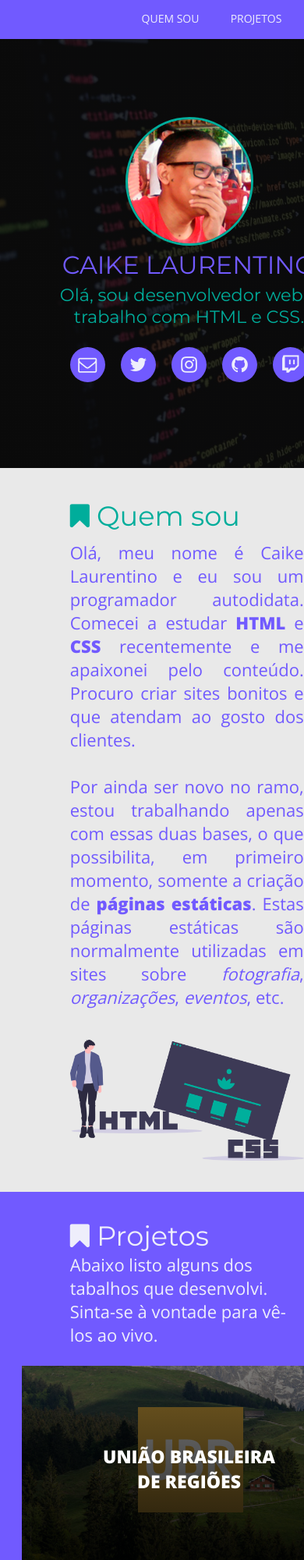
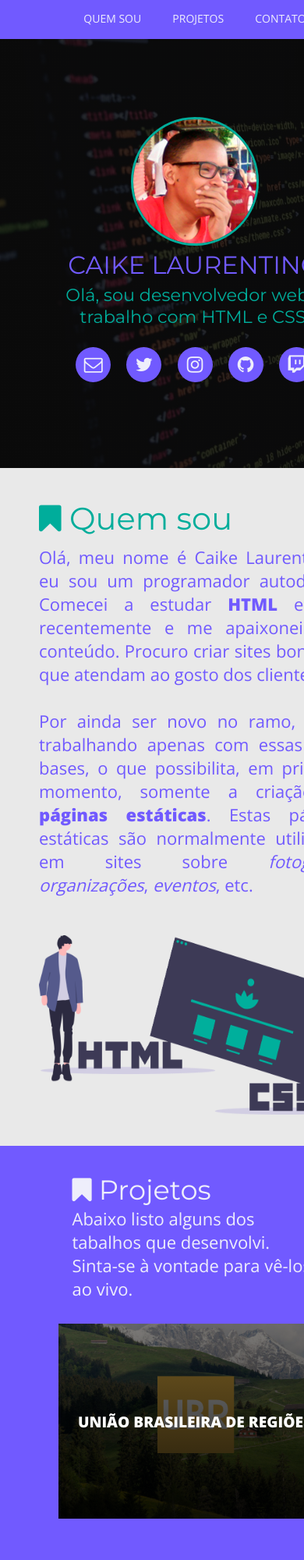
Before and after one commit to caike72/caike72.github.io, a plain HTML site: page index.html in a window 390 px wide. Shown: the top 2000 px of the page at 78% size. Drawn offline with nearby package versions, Linux system fonts and the light colour scheme.

Commit message:
responsivo

```diff
--- a/css/style.css
+++ b/css/style.css
@@ -2,6 +2,7 @@
     --verde: #00ad9b;
     --roxo: #715aff;
     --branco: #eeeefb;
+    --main: #e9e9e9;
 }
 
 * {
@@ -13,9 +14,11 @@ a {
     color: white;
 }
 body {
-    background-color: #e9e9e9;
+    background-color: var(--main);
     font-family: 'Open Sans', sans-serif;
     font-weight: 400;
+    justify-content: center;
+    min-width: 500px;
 }
 
 ::-moz-selection { /* Code for Firefox */
@@ -46,14 +49,14 @@ body {
 
 /* TOPO */
 
-#menu {
+nav {
     text-align: right;
     height: 50px;
     background: var(--roxo);
     order: 1;
 }
 
-#menu li {
+nav li {
     display: inline-block;
     margin-top: 12px;
     margin-bottom: 12px;
@@ -61,19 +64,19 @@ body {
     text-transform: uppercase;
 }
 
-#menu li a{
+nav li a{
     text-decoration: none;
     color: var(--branco);
     font-size: 14px;
     padding: 18px;
 }
 
-#menu li a:hover{
+nav li a:hover{
     background-color: var(--verde);
     margin-bottom: 18px;
 }
 
-#header {
+header {
     text-align: center;
     height: 450px;
     order: 2;
@@ -85,7 +88,7 @@ body {
       background-size:  cover;
 }
 
-#header h1 {
+header h1 {
     font-family: 'Montserrat', sans-serif;
     font-weight: 400;
     font-size: 2em;
@@ -100,7 +103,7 @@ body {
     border-style: solid;
 }
 
-#header h2 {
+header h2 {
     font-family: 'Montserrat', sans-serif;
     font-size: 1.4em;
     font-weight: 400;
@@ -130,7 +133,7 @@ body {
 
 /* CONTEÚDO */
 
-#quemsou {
+#about {
     order: 3;
     width: 63%;
     align-self: center;
@@ -143,7 +146,7 @@ body {
 }
 
 
-#conteudo1 {
+#content__1 {
     order: 4;
     width: 63%;
     align-self: center;
@@ -154,7 +157,7 @@ body {
     align-items: center;
 }
 
-#conteudo1 p{
+#content__1 p{
     order: 1;
     color: var(--roxo);
     font-size: 22px;
@@ -165,7 +168,7 @@ body {
 
 }
 
-#conteudo1 img {
+#content__1 img {
     order: 2;
     width: 300px;
     height: 155px;
@@ -174,7 +177,22 @@ body {
     margin-bottom: 20px;
 }
 
-#projetos {
+#content__2 {
+    order: 6;
+    background-color: var(--roxo);
+    padding-top: 20px;
+    padding-bottom: 20px;
+}
+
+#content__2 p{
+    order: 2;
+    width: 63%;
+    font-size: 22px;;
+    margin: 0 auto;
+    color: var(--branco);
+}
+
+#projects {
     order: 5;
     width: 63%;
     align-self: center;
@@ -186,61 +204,83 @@ body {
     padding-top: 15px;
 }
 
-#conteudo2 {
-    order: 6;
+/* THUMBNAIL STYLE */
+
+#thumbnail__holder {
+    width: 100%;
     background-color: var(--roxo);
-    padding-top: 20px;
-    padding-bottom: 20px;
+    display: flex;
+    flex-wrap: wrap;
+    justify-content: space-evenly;
+    align-items: center;
+    text-align: center;
+    position: relative;
 }
 
-#conteudo2 p{
-    order: 2;
-    width: 63%;
-    font-size: 22px;;
-    margin: 0 auto;
-    color: var(--branco);
-}
-
-.item {
-    width: 230px;
-    margin: 25px;
-    padding: 100px;
-	background: var(--branco);
-	text-align: center;
-    font-size: 1em;
-    color: var(--roxo);
-    word-wrap: break-word;
+.thumbnail {
+    margin: 30px 15px;
+    height: 250px;
+    width: 350px;
+    background-position: center;
+    display: flex;
+    align-content: center;
     box-shadow: 0 0 0 0 rgba(0, 0, 0, 0.3) ;
     transition: 0.5s;
 }
 
-.item:hover {
+.thumbnail:hover {
     box-shadow: 5px 5px 0 0 rgba(0, 0, 0, 0.3) ;
     transition: 0.5s;
 }
-.flex {
-    display: flex;
-    flex-wrap: wrap;
-    justify-content: center;
+
+.thumbnail h4 {
+    font-size: 1.2em;
+    text-transform: uppercase;
+    font-weight: bold;
+    text-align: center;
+    margin: 30% auto;
 }
 
-/* PROJETOS */
-
-#item1 {
-    background-image: linear-gradient(
-        rgba(0, 0, 0, 0.5),
-        rgba(0, 0, 0, 0.9)
-      ),url(../img/projeto1.png);
-    background-position: center;
-    color: var(--branco);
-    font-size: 23px;
-    text-transform: uppercase;
-    font-weight: bold;
+#thumbnail__holder a {
+    display: inline-block;
+    text-decoration: none;
+    color: white;
 }
 
-#footer {
+/* CHANGE THE PICTURES HERE */
+
+#background1 {
+    background-image: linear-gradient( rgba(0, 0, 0, 0.5), rgba(0, 0, 0, 0.9) ),url(../img/projeto1.png);
+    background-position: center;
+    background-size: cover;
+}
+
+#background2 {
+    background-image: linear-gradient( rgba(0, 0, 0, 0.5), rgba(0, 0, 0, 0.9) ),url(../img/img1.jpg);
+    background-position: center;
+    background-size: cover;
+
+}
+
+#background3 {
+    background-image: linear-gradient( rgba(0, 0, 0, 0.5), rgba(0, 0, 0, 0.9) ),url(../img/img2.jpeg);
+    background-position: center;
+    background-size: cover;
+
+}
+
+#background4 {
+    background-image: linear-gradient( rgba(0, 0, 0, 0.5), rgba(0, 0, 0, 0.9) ),url(../img/img3.jpeg);
+    background-position: center;
+    background-size: cover;
+}
+
+/* FOOTER */
+
+footer {
     font-family: 'Open Sans', sans-serif;
     order: 8;
+    font-size: 0.9em;
     text-transform: uppercase;
     background: #715aff;
     text-align: center;
@@ -248,3 +288,113 @@ body {
     padding: 10px;
     margin-top: 100px;
 }
+
+/*  RESPONSIVENESS */
+
+@media all and (max-width: 500px) {
+
+    nav {
+        text-align: center;
+        height: 50px;
+        background: var(--roxo);
+        order: 1;
+    }
+
+    #content__1 {
+        order: 4;
+        width: 100%;
+        align-self: center;
+        padding-bottom: 20px;
+        display: flex;
+        flex-flow: column;
+        justify-content: space-between;
+        align-items: center;
+    }
+
+    #content__1 p{
+        order: 1;
+        color: var(--roxo);
+        font-size: 22px;
+        width: 90%;
+        min-width: 300px;
+        margin-bottom: 20px;
+        text-align: justify;
+        margin: auto 0;
+    }
+
+    #about {
+        order: 3;
+        width: 90%;
+        align-self: center;
+        font-family: 'Montserrat';
+        font-size: 2.5em;
+        margin-top: 40px;
+        margin-bottom: 10px;
+        color: var(--verde);
+        font-weight: 300;
+    }
+
+    #content__1 img {
+        order: 2;
+        width: 400px;
+        height: 230px;
+        min-width: 300px;
+        margin-top: 50px;
+        margin-bottom: 20px;
+    }
+
+  }
+
+  @media all and (max-width: 1200px) {
+
+    nav {
+        text-align: center;
+        height: 50px;
+        background: var(--roxo);
+        order: 1;
+    }
+
+    #content__1 {
+        order: 4;
+        width: 100%;
+        align-self: center;
+        padding-bottom: 20px;
+        display: flex;
+        flex-flow: column;
+        justify-content: space-between;
+        align-items: center;
+    }
+
+    #content__1 p{
+        order: 1;
+        color: var(--roxo);
+        font-size: 22px;
+        width: 80%;
+        min-width: 300px;
+        margin-bottom: 20px;
+        text-align: justify;
+        margin: auto 0;
+    }
+
+    #about {
+        order: 3;
+        width: 80%;
+        align-self: center;
+        font-family: 'Montserrat';
+        font-size: 2.5em;
+        margin-top: 40px;
+        margin-bottom: 10px;
+        color: var(--verde);
+        font-weight: 300;
+    }
+
+    #content__1 img {
+        order: 2;
+        width: 400px;
+        height: 230px;
+        min-width: 300px;
+        margin-top: 50px;
+        margin-bottom: 20px;
+    }
+
+  }
--- a/index.html
+++ b/index.html
@@ -2,7 +2,37 @@
 <html lang="en">
 <head>
     <meta charset="UTF-8">
-    <meta name="viewport" content="width=device-width, initial-scale=1.0">
+    <meta id="viewport" name="viewport">
+
+        <script type="text/javascript">
+            //mobile viewport hack
+            (function(){
+
+            function apply_viewport(){
+                if( /Android|webOS|iPhone|iPad|iPod|BlackBerry/i.test(navigator.userAgent)   ) {
+
+                var ww = window.screen.width;
+                var mw = 500; // min width of site
+                var ratio =  ww / mw; //calculate ratio
+                var viewport_meta_tag = document.getElementById('viewport');
+                if( ww < mw){ //smaller than minimum size
+                    viewport_meta_tag.setAttribute('content', 'initial-scale=' + ratio + ', maximum-scale=' + ratio + ', minimum-scale=' + ratio + ', user-scalable=no, width=' + mw);
+                }
+                else { //regular size
+                    viewport_meta_tag.setAttribute('content', 'initial-scale=1.0, maximum-scale=1, minimum-scale=1.0, user-scalable=yes, width=' + ww);
+                }
+                }
+            }
+
+            //ok, i need to update viewport scale if screen dimentions changed
+            window.addEventListener('resize', function(){
+                apply_viewport();
+            });
+
+            apply_viewport();
+
+            }());
+        </script>
     <link rel="stylesheet" type="text/css" href="css/style.css">
     <link href="https://fonts.googleapis.com/css2?family=Josefin+Sans:wght@300;400&family=Montserrat&family=Open+Sans:wght@300;400;800&display=swap" rel="stylesheet">
     <link rel="stylesheet" type="text/css" href="css/font-awesome.css">
@@ -12,20 +42,20 @@
 <body>
     <div id="main">
 
-        <!-- TOPO DA PÁGINA -->
+        <nav>
+            <ul>
+                <li><a href="#about">Quem sou</a></li>
+                <li><a href="#projects">Projetos</a></li>
+                <li><a href="#contact">Contato</a></li>
+            </ul>
+        </nav>
 
-        <div id="menu">
-            <ul>
-                <li><a href="#quemsou">Quem sou</a></li>
-                <li><a href="#projetos">Projetos</a></li>
-                <li><a href="#contato">Contato</a></li>
-            </ul>
-        </div>
-
-        <div id="header">
+        <header>
 
             <div id="avatar">
+                <a href="index.html">
                 <img src="img/avatar.png" alt="foto de perfil">
+                </a>
             </div>
                 <h1>Caike Laurentino</h1>
                 <h2>Olá, sou desenvolvedor web e trabalho com HTML e CSS.</h2>
@@ -37,38 +67,53 @@
                 <a href="https://github.com/caike72"><i class="fa fa-github" aria-hidden="true"></i></a>
                 <a href="https://twitch.tv/tozeos/" target="_blank"><i class="fa fa-twitch" aria-hidden="true"></i></a>
             </div>
-        </div>
+        </header>
 
-        <!-- CONTEÚDO -->
-        <div id="quemsou" class="whoami"><i class="fa fa-bookmark" aria-hidden="true"></i> Quem sou</div>
-        <div id="conteudo1">
+        <div id="about"><i class="fa fa-bookmark" aria-hidden="true"></i> Quem sou</div>
+            <div id="content__1">
+
                 <p>
                     Olá, meu nome é Caike Laurentino e eu sou um programador autodidata. Comecei a estudar <strong>HTML</strong> e <strong>CSS</strong> recentemente e me apaixonei pelo conteúdo. Procuro criar sites bonitos e que atendam ao gosto dos clientes.<br>
                         <br>
                     Por ainda ser novo no ramo, estou trabalhando apenas com essas duas bases, o que possibilita, em primeiro momento, somente a criação de <strong>páginas estáticas</strong>. Estas páginas estáticas são normalmente utilizadas em sites sobre <i>fotografia</i>, <i>organizações</i>, <i>eventos</i>, etc.
                 </p>
+
                     <img src="img/html5_css3.png">
+
             </div>
 
-        <div id="conteudo2">
-        <div id="projetos"><i class="fa fa-bookmark" aria-hidden="true"></i> Projetos</div>
+        <div id="content__2">
+
+            <div id="projects"><i class="fa fa-bookmark" aria-hidden="true"></i> Projetos</div>
+
                 <p>
                     Abaixo listo alguns dos tabalhos que desenvolvi. Sinta-se à vontade para vê-los ao vivo.
                 </p>
-            <section class="container flex">
-                <div class="item" id="item1"><a href="https://caike72.github.io/ubr/" target="_blank"><span>União Brasileira de Regiões</span></a></div>
-                <div class="item"><span>2</span></div>
-                <div class="item"><span>3</span></div>
-                <!--
-                <div class="item"><span>4</span></div>-->
+
+                    <section id="thumbnail__holder">
+
+                        <a class="thumbnail" id="background1" target="_blank" href="https://caike72.github.io/ubr/">
+                            <h4>União Brasileira de Regiões</h4>
+                        </a>
+
+                        <a class="thumbnail" id="background2" target="_blank" href="#">
+                            <h4>Vazio</h4>
+                        </a>
+
+                        <a class="thumbnail" id="background3" target="_blank" href="#">
+                            <h4>Vazio</h4>
+                        </a>
+
+                        <a class="thumbnail" id="background4" target="_blank" href="#">
+                            <h4>Vazio</h4>
+                        </a>
+
             </section>
         </div>
 
-        <!-- RODAPÉ -->
-
-        <div id="footer">
+        <footer>
             Desenvolvido com <i class="fa fa-heart-o" aria-hidden="true"></i> por <strong>Caike Laurentino</strong>.
-    </div>
+        </footer>
 
     </div>
 </body>
```
Also changed, not shown: img/img1.jpg (added), img/img2.jpeg (added), img/img3.jpeg (added). Lines whose indentation alone changed are shown as unchanged.
